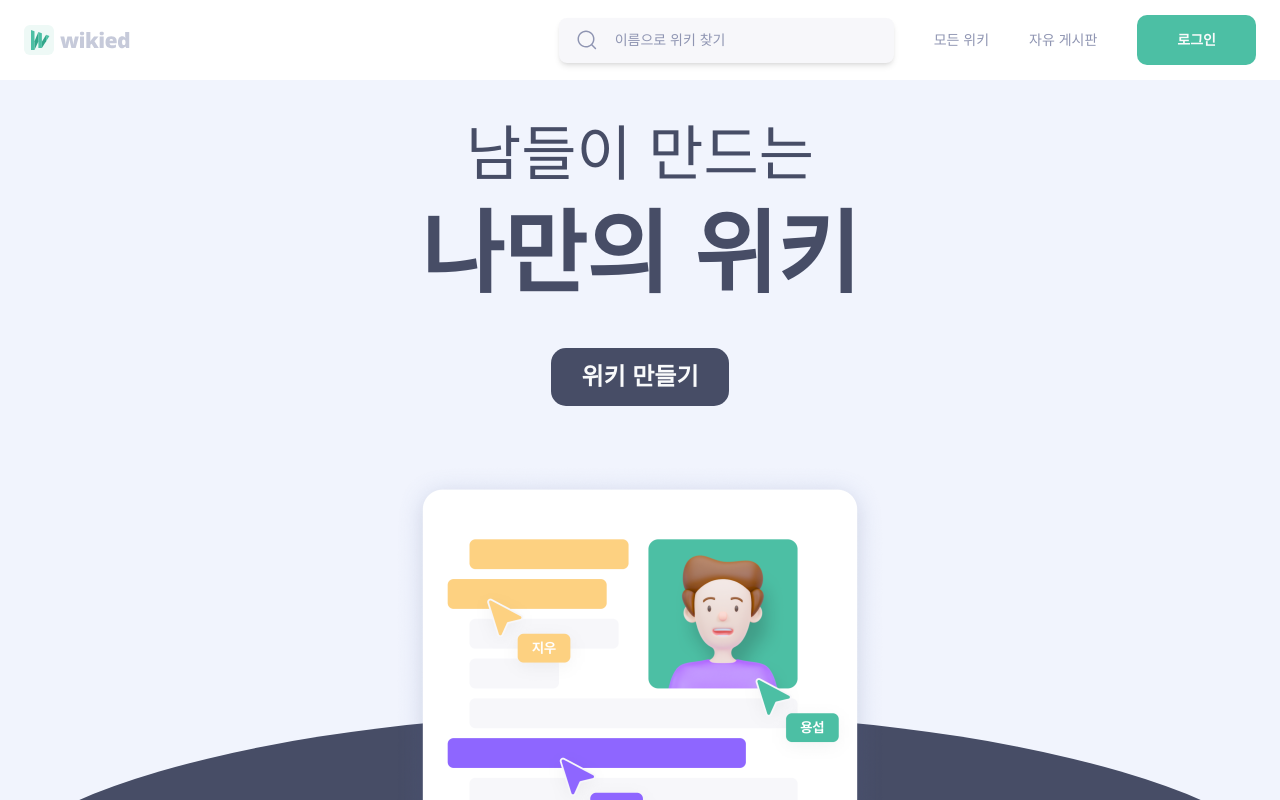
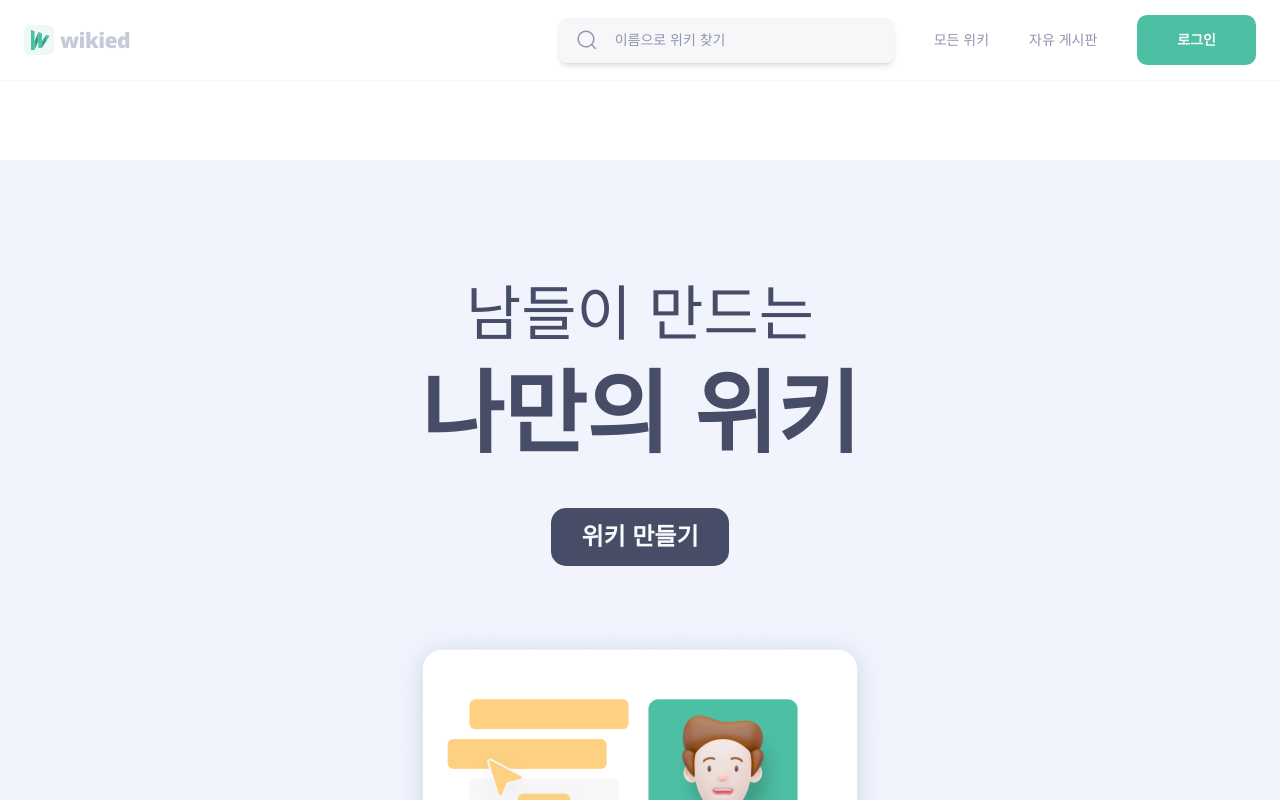
Before and after one commit to junjeeong/Wikied, a Next.js app: page / in a window 1280 px wide. Shown: the top 800 px of the page. Built offline with nearby package versions, Linux system fonts and the light colour scheme; a web font is replaced by a local one.

Commit message:
Fix: 헤더 상단에 붙히는 작업, #ffffff와 만났을때를 대비한 shadow 추가, global.css에 body에 mt-[80px] 추가

```diff
--- a/src/components/Layout/Header.tsx
+++ b/src/components/Layout/Header.tsx
@@ -36,7 +36,7 @@ export const Header = () => {
   }, []);
 
   return (
-    <div className="w-screen p-6 h-20 bg-background flex justify-between items-center fixed z-[999]">
+    <div className="w-screen p-[24px] h-[80px] bg-background flex justify-between items-center shadow-sm fixed top-0 z-[999]">
       <Logo />
       <div className="Mobile:hidden ml-auto">
         <SearchInput
--- a/src/styles/global.css
+++ b/src/styles/global.css
@@ -7,36 +7,33 @@
 
 @font-face {
   font-family: "Pretendard";
-  src: url("https://fastly.jsdelivr.net/gh/Project-Noonnu/noonfonts_2107@1.1/Pretendard-Regular.woff")
-    format("woff");
+  src: url("https://fastly.jsdelivr.net/gh/Project-Noonnu/noonfonts_2107@1.1/Pretendard-Regular.woff") format("woff");
   font-weight: 400;
   font-style: normal;
 }
 
 @font-face {
   font-family: "NEXON";
-  src: url("https://fastly.jsdelivr.net/gh/projectnoonnu/noonfonts_20-04@2.1/NEXON Lv1 Gothic OTF.woff")
-    format("woff");
+  src: url("https://fastly.jsdelivr.net/gh/projectnoonnu/noonfonts_20-04@2.1/NEXON Lv1 Gothic OTF.woff") format("woff");
   font-weight: normal;
   font-style: normal;
 }
 
 @layer base {
+
   html,
   body {
     @apply max-w-full overflow-x-hidden;
+    -ms-overflow-style: none;
+    /* IE와 Edge */
+    scrollbar-width: none;
+    /* Firefox */
+    margin-top: 80px;
+    /* 헤더 길이 */
   }
 
   body {
     @apply antialiased text-gray-500 bg-background font-pretendard;
-  }
-
-  html,
-  body {
-    -ms-overflow-style: none;
-    /* IE와 Edge */
-    scrollbar-width: none;
-    /* Firefox */
   }
 
   html::-webkit-scrollbar,
@@ -44,6 +41,7 @@
     display: none;
     /* Chrome, Safari, Opera */
   }
+
   :root {
     --toastify-color-info: #3498db;
     --toastify-color-success: #4cbfa4;
```
